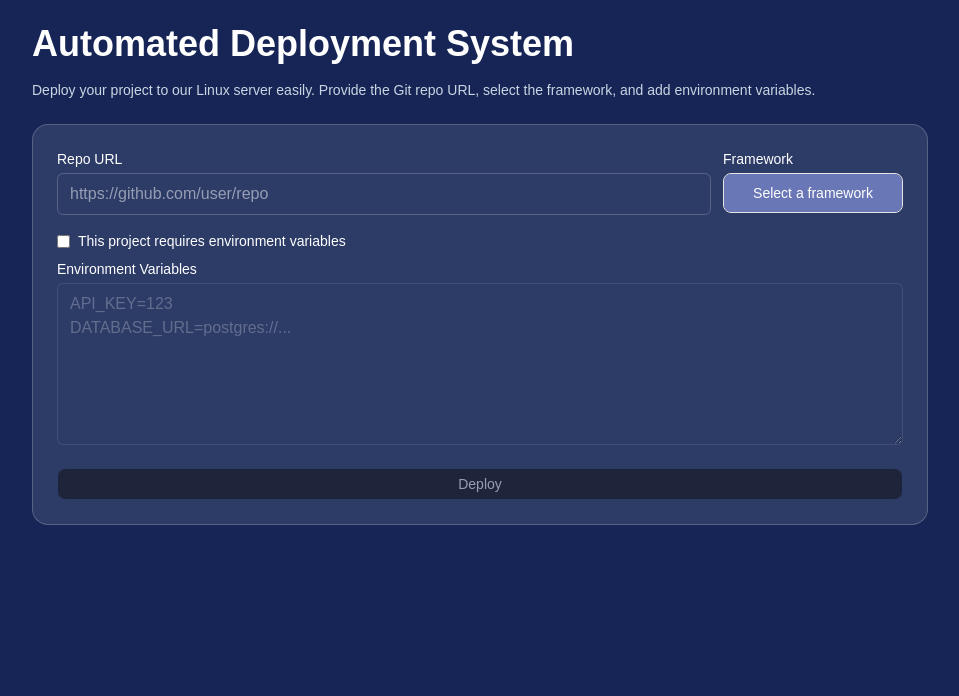
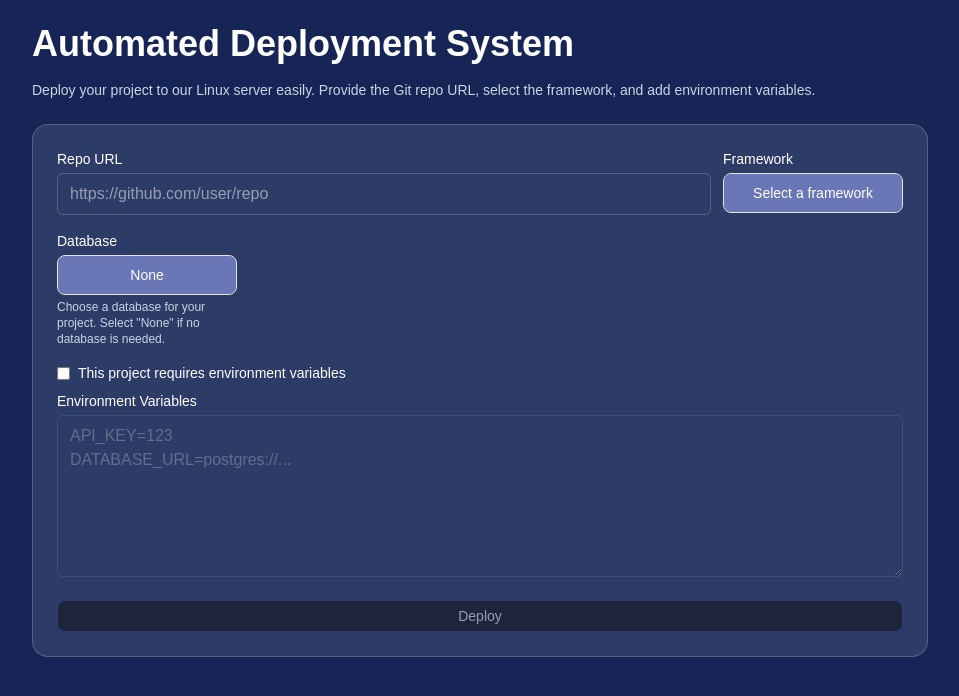
Before and after one commit to dllochini/automated-application-deployment-system, a Next.js app: page / in a window 1280 px wide. Shown: the top 696 px of the page, without its empty margins (160-1119 px from the left). Built offline with nearby package versions, Linux system fonts and the light colour scheme.

Commit message:
add database element to everywhere

```diff
--- a/app/(dashboard)/page.jsx
+++ b/app/(dashboard)/page.jsx
@@ -20,12 +20,19 @@ export default function Dashboard() {
   const [loading, setLoading] = useState(false)
   const [output, setOutput] = useState(null)
   const [hasEnv, setHasEnv] = useState(false)
+  const [database, setDatabase] = useState("none")
 
   const frameworks = [
     { id: "react", label: "React" },
     { id: "express", label: "Express.js" },
     { id: "fastapi", label: "FastAPI" },
     { id: "springboot", label: "Spring Boot" },
+  ]
+
+  const databases = [
+    { id: "none", label: "None" },
+    { id: "postgresql", label: "PostgreSQL" },
+    { id: "mysql", label: "MySQL" },
   ]
 
   const isRepoValid = repo.trim().length > 0 && /^(https:\/\/|git@)?[\w.-]+(:|\/)?[\w-]+\/[\w.-]+(\.git)?$/.test(repo.trim())
@@ -51,7 +58,8 @@ export default function Dashboard() {
         body: JSON.stringify({
           repoUrl: repo.trim(),
           framework,
-          env: hasEnv ? env : null
+          env: hasEnv ? env : null,
+          database,
         }),
       })
       const json = await res.json()
@@ -121,6 +129,28 @@ export default function Dashboard() {
             </div>
           </div>
 
+          <div className="w-[180px]">
+            <label className="block text-sm mb-1">Database</label>
+            <DropdownMenu>
+              <DropdownMenuTrigger asChild>
+                <Button variant="outline" className="w-full text-left h-10">
+                  {database ? databases.find(d => d.id === database)?.label : "Select a database"}
+                </Button>
+              </DropdownMenuTrigger>
+              <DropdownMenuContent className="w-[180px] bg-white/90 text-black">
+                <DropdownMenuLabel>Select Database</DropdownMenuLabel>
+                <DropdownMenuGroup>
+                  {databases.map(d => (
+                    <DropdownMenuItem key={d.id} onClick={() => setDatabase(d.id)}>{d.label}</DropdownMenuItem>
+                  ))}
+                </DropdownMenuGroup>
+              </DropdownMenuContent>
+            </DropdownMenu>
+            <p className="text-xs text-slate-300 mt-1">
+              Choose a database for your project. Select "None" if no database is needed.
+            </p>
+          </div>
+
           <div>
             <div className="flex items-center gap-2 mb-2">
               <input
--- a/app/api/deploy/route.js
+++ b/app/api/deploy/route.js
@@ -1,39 +1,39 @@
 import { NextResponse } from "next/server";
 import { db, projects } from "@/lib/db";
-import { allocatePort } from "@/lib/portAllocator";
+// import { allocatePort } from "@/lib/portAllocator";
 import { triggerJenkins } from "@/lib/jenkins";
 
 export async function POST(req) {
   try {
     const body = await req.json();
-    const { repoUrl, framework, env } = body;
+    const { repoUrl, framework, env, database } = body;
     if (!repoUrl)
       return NextResponse.json(
         { success: false, error: "repoUrl required" },
         { status: 400 },
       );
 
-    const port = await allocatePort();
+    // const port = await allocatePort();
 
     const insert = await db
       .insert(projects)
       .values({
         repo_url: repoUrl,
         framework: framework || "nextjs",
-        port,
         env: env,
         status: "deploying",
+        database: database || "none",
       })
       .returning();
 
     const projectId = insert[0].id;
 
     // trigger jenkins but don't await too long
-    triggerJenkins(repoUrl, port, projectId, env, framework).catch((e) =>
+    triggerJenkins(repoUrl, projectId, env, framework).catch((e) =>
       console.error("jenkins trigger failed", e.message),
     );
 
-    return NextResponse.json({ success: true, port, projectId,  });
+    return NextResponse.json({ success: true, projectId });
   } catch (err) {
     console.error(err);
     return NextResponse.json(
--- a/drizzle/schema.js
+++ b/drizzle/schema.js
@@ -1,18 +1,27 @@
-import { pgTable, serial, varchar, integer, boolean, timestamp, json } from 'drizzle-orm/pg-core';
+import {
+  pgTable,
+  serial,
+  varchar,
+  integer,
+  boolean,
+  timestamp,
+  json,
+} from "drizzle-orm/pg-core";
 
-export const projects = pgTable('projects', {
-  id: serial('id').primaryKey(),
-  repo_url: varchar('repo_url', { length: 1024 }).notNull(),
-  framework: varchar('framework', { length: 64 }).notNull(),
-  port: integer('port').notNull(),
-  status: varchar('status', { length: 32 }).notNull(),
-  container_id: varchar('container_id', { length: 256 }),
+export const projects = pgTable("projects", {
+  id: serial("id").primaryKey(),
+  repo_url: varchar("repo_url", { length: 1024 }).notNull(),
+  framework: varchar("framework", { length: 64 }).notNull(),
+  database: varchar("database", { length: 64 }).notNull(),
+  // port: integer('port').notNull(),
+  status: varchar("status", { length: 32 }).notNull(),
+  container_id: varchar("container_id", { length: 256 }),
   public_url: varchar("public_url", { length: 512 }),
-  env: json('env'),
-  created_at: timestamp('created_at').defaultNow(),
+  env: json("env"),
+  created_at: timestamp("created_at").defaultNow(),
 });
 
-export const ports = pgTable('ports', {
-  port_number: integer('port_number').primaryKey(),
-  is_used: boolean('is_used').notNull().default(false),
-});
+// export const ports = pgTable('ports', {
+//   port_number: integer('port_number').primaryKey(),
+//   is_used: boolean('is_used').notNull().default(false),
+// });
--- a/lib/jenkins.js
+++ b/lib/jenkins.js
@@ -9,13 +9,13 @@ if (!JENKINS_URL || !JENKINS_USER || !JENKINS_TOKEN) {
   // we don't throw here because sometimes devs may not want to trigger jenkins locally
 }
 
-export async function triggerJenkins(repo, port, projectId, env, framework) {
+export async function triggerJenkins(repo, projectId, env, framework) {
   try {
     const url = `${JENKINS_URL}/job/${encodeURIComponent(JENKINS_JOB)}/buildWithParameters`;
 
     const params = new URLSearchParams();
     params.append("REPO", repo);
-    params.append("PORT", String(port));
+    // params.append("PORT", String(port));
     params.append("ENV", Buffer.from(env).toString("base64"));
      params.append("FRAMEWORK", framework);
     if (projectId) params.append("PROJECT_ID", String(projectId));
```
